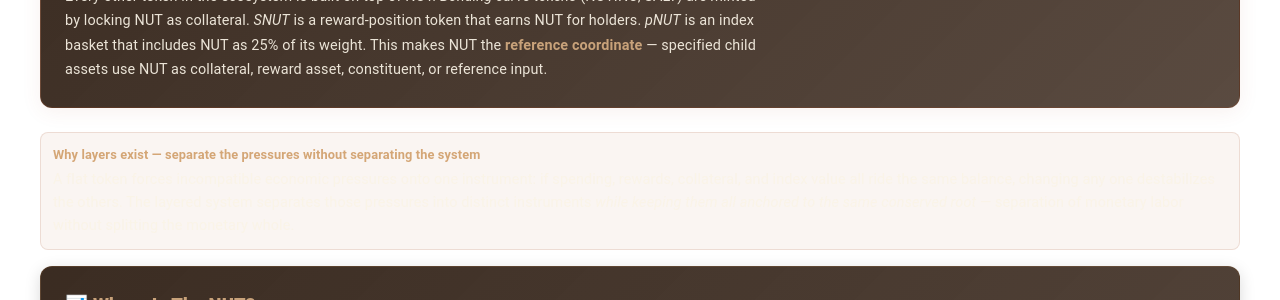
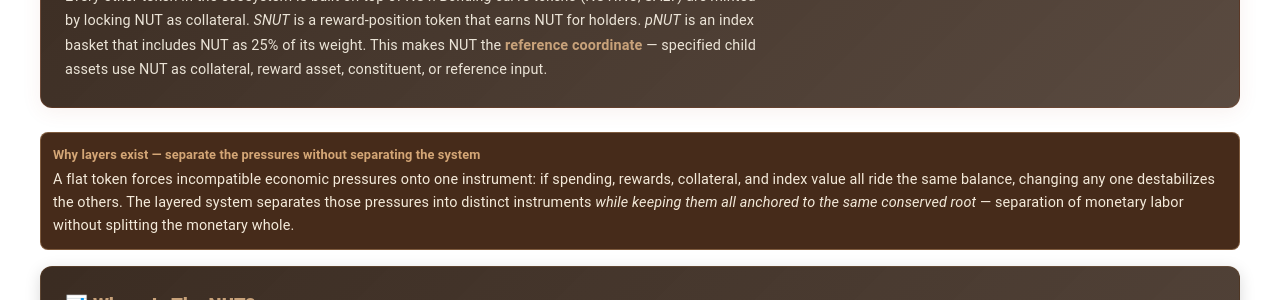
Before and after one commit to BASEDNUT/liquidity, a Next.js app: page /token/nut in a window 1280 px wide. Shown: the part 1400-1700 px from the top of the page. Built offline with nearby package versions, Linux system fonts and the light colour scheme; no server answers.

Commit message:
fix: contrast on Why-layers box — dark card + cream text (was white-on-white)

```diff
--- a/pages/token/nut.js
+++ b/pages/token/nut.js
@@ -370,9 +370,9 @@ export default function NutPage() {
         </Section>
 
         {/* 3b. WHY LAYERS EXIST — flat tokenomics */}
-        <Box sx={{ mb: 2, p: 1.5, borderRadius: 2, background: 'rgba(160,82,45,0.06)', border: '1px solid rgba(160,82,45,0.15)' }}>
+        <Box sx={{ mb: 2, p: 1.5, borderRadius: 2, background: 'rgba(61,32,14,0.95)', border: '1px solid rgba(212,166,118,0.4)' }}>
           <Typography sx={{ fontSize: '0.8rem', fontWeight: 700, color: C.gold, mb: 0.5 }}>Why layers exist — separate the pressures without separating the system</Typography>
-          <Typography sx={{ fontSize: '0.9rem', color: C.textDim, lineHeight: 1.6 }}>
+          <Typography sx={{ fontSize: '0.9rem', color: '#F4EADA', lineHeight: 1.6 }}>
             A flat token forces incompatible economic pressures onto one instrument: if spending, rewards, collateral, and index value all ride the same balance, changing any one destabilizes the others. The layered system separates those pressures into distinct instruments <em>while keeping them all anchored to the same conserved root</em> — separation of monetary labor without splitting the monetary whole.
           </Typography>
         </Box>
```
